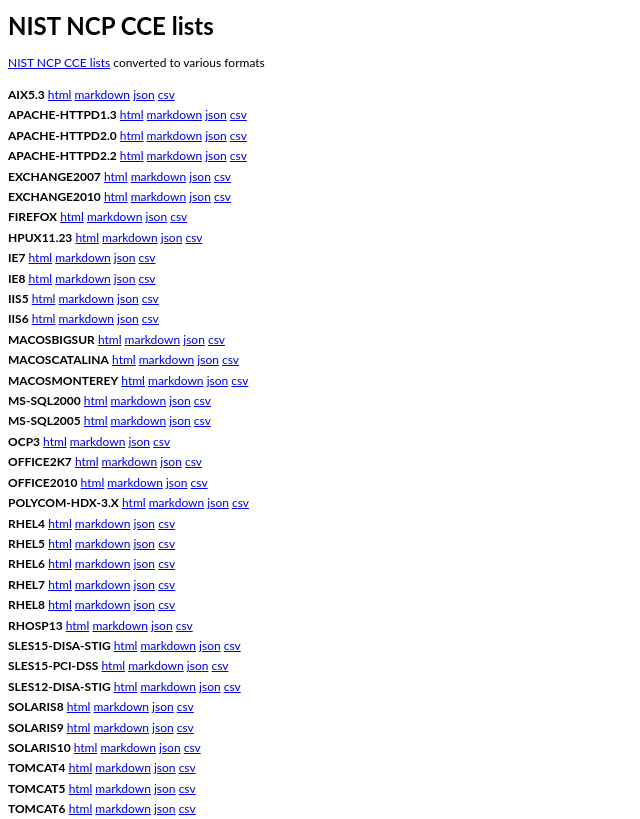
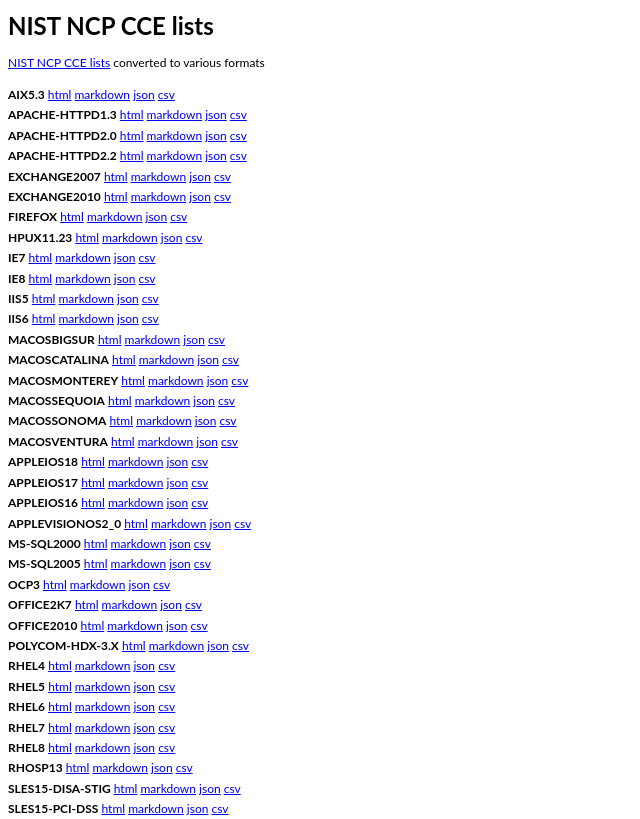
Before and after one commit to konstruktoid/cce-web, a plain HTML site: page index.html in a window 1280 px wide. Shown: the top 819 px of the page, without its empty margins (0-640 px from the left). Drawn offline with Linux system fonts and the light colour scheme.

Commit message:
update index
Signed-off-by: Thomas Sjögren <konstruktoid@users.noreply.github.com>

```diff
--- a/index.html
+++ b/index.html
@@ -28,6 +28,13 @@
 <b>MACOSBIGSUR</b> <a href="./cce_html/macOSBigSur.html">html</a> <a href="./cce_markdown/macOSBigSur.md">markdown</a> <a href="./cce_json/macOSBigSur.json">json</a> <a href="./cce_csv/macOSBigSur.csv">csv</a><br>
 <b>MACOSCATALINA</b> <a href="./cce_html/macOSCatalina.html">html</a> <a href="./cce_markdown/macOSCatalina.md">markdown</a> <a href="./cce_json/macOSCatalina.json">json</a> <a href="./cce_csv/macOSCatalina.csv">csv</a><br>
 <b>MACOSMONTEREY</b> <a href="./cce_html/macOSMonterey.html">html</a> <a href="./cce_markdown/macOSMonterey.md">markdown</a> <a href="./cce_json/macOSMonterey.json">json</a> <a href="./cce_csv/macOSMonterey.csv">csv</a><br>
+<b>MACOSSEQUOIA</b> <a href="./cce_html/macOSSequoia.html">html</a> <a href="./cce_markdown/macOSSequoia.md">markdown</a> <a href="./cce_json/macOSSequoia.json">json</a> <a href="./cce_csv/macOSSequoia.csv">csv</a><br>
+<b>MACOSSONOMA</b> <a href="./cce_html/macOSSonoma.html">html</a> <a href="./cce_markdown/macOSSonoma.md">markdown</a> <a href="./cce_json/macOSSonoma.json">json</a> <a href="./cce_csv/macOSSonoma.csv">csv</a><br>
+<b>MACOSVENTURA</b> <a href="./cce_html/macOSVentura.html">html</a> <a href="./cce_markdown/macOSVentura.md">markdown</a> <a href="./cce_json/macOSVentura.json">json</a> <a href="./cce_csv/macOSVentura.csv">csv</a><br>
+<b>APPLEIOS18</b> <a href="./cce_html/appleiOS18.html">html</a> <a href="./cce_markdown/appleiOS18.md">markdown</a> <a href="./cce_json/appleiOS18.json">json</a> <a href="./cce_csv/appleiOS18.csv">csv</a><br>
+<b>APPLEIOS17</b> <a href="./cce_html/appleiOS17.html">html</a> <a href="./cce_markdown/appleiOS17.md">markdown</a> <a href="./cce_json/appleiOS17.json">json</a> <a href="./cce_csv/appleiOS17.csv">csv</a><br>
+<b>APPLEIOS16</b> <a href="./cce_html/appleiOS16.html">html</a> <a href="./cce_markdown/appleiOS16.md">markdown</a> <a href="./cce_json/appleiOS16.json">json</a> <a href="./cce_csv/appleiOS16.csv">csv</a><br>
+<b>APPLEVISIONOS2_0</b> <a href="./cce_html/applevisionOS2_0.html">html</a> <a href="./cce_markdown/applevisionOS2_0.md">markdown</a> <a href="./cce_json/applevisionOS2_0.json">json</a> <a href="./cce_csv/applevisionOS2_0.csv">csv</a><br>
 <b>MS-SQL2000</b> <a href="./cce_html/ms-sql2000.html">html</a> <a href="./cce_markdown/ms-sql2000.md">markdown</a> <a href="./cce_json/ms-sql2000.json">json</a> <a href="./cce_csv/ms-sql2000.csv">csv</a><br>
 <b>MS-SQL2005</b> <a href="./cce_html/ms-sql2005.html">html</a> <a href="./cce_markdown/ms-sql2005.md">markdown</a> <a href="./cce_json/ms-sql2005.json">json</a> <a href="./cce_csv/ms-sql2005.csv">csv</a><br>
 <b>OCP3</b> <a href="./cce_html/ocp3.html">html</a> <a href="./cce_markdown/ocp3.md">markdown</a> <a href="./cce_json/ocp3.json">json</a> <a href="./cce_csv/ocp3.csv">csv</a><br>
```
